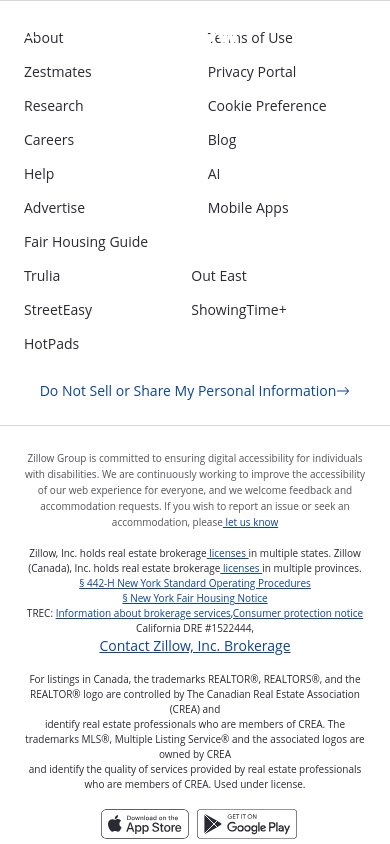
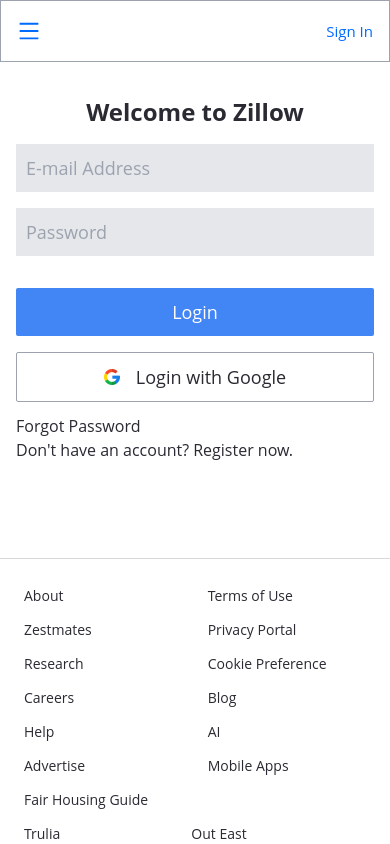
Before and after one commit to cipherB/realestateproj, a React (Create React App) app: page /login in a window 390 px wide. Shown: the top 844 px of the page. Built offline with nearby package versions, Linux system fonts and the light colour scheme; no server answers.

Commit message:
login UI update

```diff
--- a/src/components/ModalComponent.jsx
+++ b/src/components/ModalComponent.jsx
@@ -10,7 +10,7 @@
     left: '50%',
     transform: 'translate(-50%, -50%)',
     width: width ?? 400,
-    bgcolor: '#dcdcdc',
+    bgcolor: '#fff',
     // border: '2px solid #000',
     boxShadow: 24,
     p: 4,
--- a/src/components/Navbar.jsx
+++ b/src/components/Navbar.jsx
@@ -5,18 +5,26 @@
 import { useAuthState } from 'react-firebase-hooks/auth';
 import { logout, auth } from '../service/firebase';
 import ModalComponent from './ModalComponent';
-import Login from './modal/Login';
+import Login from '../pages/Login';
+import { Link, useLocation } from 'react-router-dom';
 
 const Navbar = () => {
+  const location = useLocation();
   const [user] = useAuthState(auth);
   const [loginModal, setLoginModal] = useState(false);
   useEffect(() => {},[user])
   return (
-    <div className='w-full bg-transparent md:bg-white' >
+    <div
+      className={`w-full bg-transparent md:bg-white
+      ${location.pathname!=="/"&&"border border-gray-400"}`}
+    >
       <div className='md:mx-[80px] mx-0' >
         <div className='w-full flex md:hidden px-4 justify-between h-[60px] items-center'>
           <div>
-            <AiOutlineMenu className='text-2xl text-white cursor-pointer' />
+            <AiOutlineMenu
+              className={`text-2xl cursor-pointer ${location.pathname==="/"?"text-white":
+              "text-primary"}`}
+            />
           </div>
           <div>
             <img src={LogoWhite} alt="logo" className='w-[120px] h-[25px] cursor-pointer' />
@@ -24,16 +32,20 @@
           {
             !(user) ? (
               <div>
-                <button
-                  className='border-none bg-transparent text-white text-[15px]'
-                  onClick={()=>setLoginModal(!loginModal)}
-                  type="button"
+                <Link
+                  className={`text-[15px] ${location.pathname==="/"?"text-white":
+                  "text-primary"}`}
+                  to="/login"
                 >
                   Sign In
-              </button>
+              </Link>
               </div>
             ) : (
-              <button className='border-none bg-transparent text-white text-[15px]' onClick={logout} >
+              <button
+                className={`border-none bg-transparent text-[15px] ${location.pathname==="/"?"text-white":
+                "text-primary"}`}
+                onClick={logout}
+              >
                 Sign Out
               </button>
             )
@@ -74,7 +86,7 @@
           </div>
         </div>
       </div>
-      <ModalComponent open={loginModal} handleClose={()=>setLoginModal(false)} width={600} >
+      <ModalComponent open={loginModal} handleClose={()=>setLoginModal(false)} width={500} >
         <Login />
       </ModalComponent>
     </div>
--- a/src/components/modal/Login.jsx
+++ /dev/null
@@ -1,68 +0,0 @@
-import React, { useEffect, useState } from 'react';
-import { Link, useNavigate } from 'react-router-dom';
-import { auth, logInWithEmailAndPassword, signInWithGoogle } from '../../service/firebase';
-import { useAuthState } from 'react-firebase-hooks/auth';
-import Google from '../../assets/google.png';
-
-const Login = () => {
-  const [email, setEmail] = useState("");
-  const [password, setPassword] = useState();
-  const [user, loading, error] = useAuthState(auth);
-  const navigate = useNavigate();
-  useEffect(() => {
-    if (loading) {
-      // maybe trigger a loading screen
-      return;
-    }
-    if(user) navigate("/");
-    // eslint-disable-next-line react-hooks/exhaustive-deps
-  },[user, loading])
-  return (
-    <div className='w-full h-full' >
-      <div className='p-7' >
-        <h2 className='mb-4 text-2xl font-bold text-center' >Welcome to Zillow</h2>
-        <div>
-          <input
-            type='email'
-            id='email'
-            name='email'
-            className='p-[10px] w-full text-lg mb-4'
-            value={email}
-            onChange={(e) => setEmail(e.target.value)}
-            placeholder='E-mail Address'
-          />
-          <input
-            type='password'
-            name='password'
-            id='password'
-            className='p-[10px] w-full text-lg mb-8'
-            value={password}
-            onChange={(e) => setPassword(e.target.value)}
-            placeholder='Password'
-          />
-          <button
-            className='w-full py-2.5 rounded-sm text-white bg-[#4285f4] border-none text-lg mb-4'
-            onClick={() => logInWithEmailAndPassword(email, password)}
-          >
-            Login
-          </button>
-          <button
-            className='w-full py-2.5 rounded-sm bg-white flex justify-center items-center border-none text-lg mb-3 gap-x-4'
-            onClick={signInWithGoogle}
-          >
-            <img src={Google} alt="google" className='w-4 h-4' />
-            Login with Google
-          </button>
-          <div>
-            <Link to='/reset' >Forgot Password</Link>
-          </div>
-          <div>
-            Don't have an account? <Link to='/register' >Register</Link> now.
-          </div>
-        </div>
-      </div>
-    </div>
-  )
-}
-
-export default Login;
--- a/src/pages/Login.jsx
+++ b/src/pages/Login.jsx
@@ -2,6 +2,7 @@
 import { Link, useNavigate } from 'react-router-dom';
 import { auth, logInWithEmailAndPassword, signInWithGoogle } from '../service/firebase';
 import { useAuthState } from 'react-firebase-hooks/auth';
+import Google from '../assets/google.png';
 
 const Login = () => {
   const [email, setEmail] = useState("");
@@ -17,13 +18,15 @@
     // eslint-disable-next-line react-hooks/exhaustive-deps
   },[user, loading])
   return (
-    <div className='login' >
-      <div className='login__container' >
+    <div className='w-full h-full' >
+      <div className='px-4 py-24 md:p-7' >
+        <h2 className='mb-4 text-2xl font-bold text-center' >Welcome to Zillow</h2>
+        <div>
           <input
             type='email'
             id='email'
             name='email'
-          className='login__textBox'
+            className='p-[10px] w-full text-lg bg-gray-200 mb-4'
             value={email}
             onChange={(e) => setEmail(e.target.value)}
             placeholder='E-mail Address'
@@ -32,21 +35,23 @@
             type='password'
             name='password'
             id='password'
-          className='login__textBox'
+            className='p-[10px] w-full text-lg bg-gray-200 mb-8'
             value={password}
             onChange={(e) => setPassword(e.target.value)}
             placeholder='Password'
           />
           <button
-          className='login__btn'
+            className='w-full py-2.5 rounded-sm text-white bg-[#4285f4] border-none text-lg mb-4'
             onClick={() => logInWithEmailAndPassword(email, password)}
           >
             Login
           </button>
           <button
-          className='login__btn login__google'
+            className='w-full py-2.5 rounded-sm bg-white flex justify-center border-gray-400
+            items-center border text-lg mb-3 gap-x-4'
             onClick={signInWithGoogle}
           >
+            <img src={Google} alt="google" className='w-4 h-4' />
             Login with Google
           </button>
           <div>
@@ -57,6 +62,7 @@
           </div>
         </div>
       </div>
+    </div>
   )
 }
 
--- a/src/routes/index.js
+++ b/src/routes/index.js
@@ -1,13 +1,11 @@
 import React, { useState, useEffect } from 'react';
-import { Route, Routes } from 'react-router-dom';
+import { Route, Routes, useLocation } from 'react-router-dom';
 import Footer from '../components/Footer';
 import Navbar from '../components/Navbar';
 import NavbarSticky from '../components/NavbarSticky';
 import Landing from '../pages/Landing';
-// import Login from '../pages/Login';
+import Login from '../pages/Login';
 import Register from '../pages/Register';
-import ModalComponent from '../components/ModalComponent';
-import Login from '../components/modal/Login';
 
 const index = () => {
   return <RoutePage />
@@ -15,6 +13,7 @@
 
 const RoutePage = () => {
   const [scrollPos, setScrollPos] = useState(0);
+  const location = useLocation();
 
   useEffect(() => {
     window.addEventListener('scroll', handleScroll);
@@ -29,7 +28,12 @@
   return (
     <div>
       {
-        scrollPos < 200 ? (
+        location.pathname!=="/" ? (
+          <div className='absolute top-0 z-50 w-full ' >
+            <Navbar />
+          </div>
+        ) :
+        (scrollPos < 200) ? (
           <div className='absolute top-0 z-50 w-full ' >
             <Navbar />
           </div>
@@ -42,7 +46,7 @@
       <div className='' >
         <Routes>
           <Route path="/" element={<Landing />} />
-          {/* <Route path="/login" element={<Login />} /> */}
+          <Route path="/login" element={<Login />} />
           <Route path="/register" element={<Register />} />
         </Routes>
       </div>
```
Lines whose indentation alone changed are shown as unchanged.
